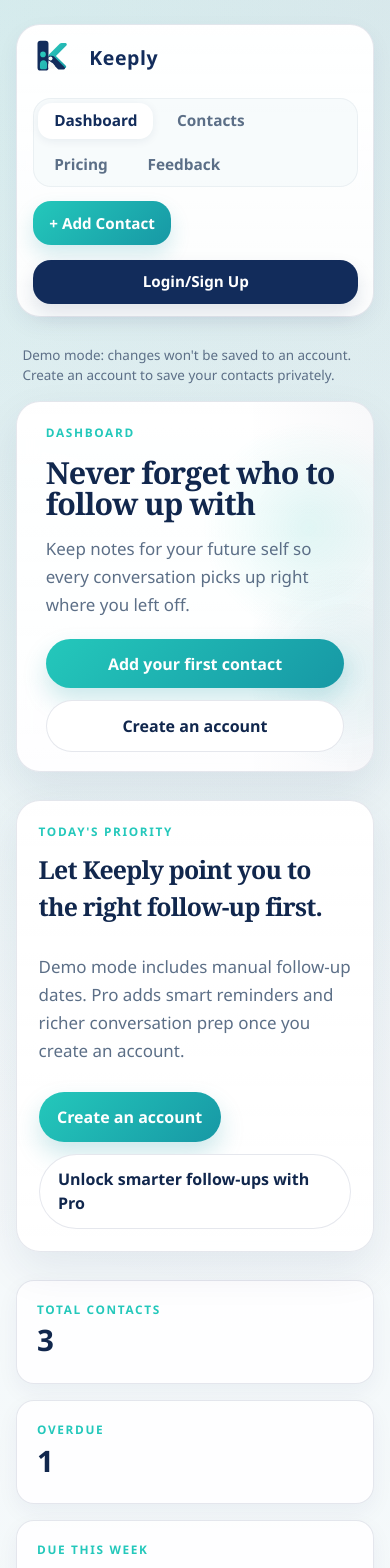
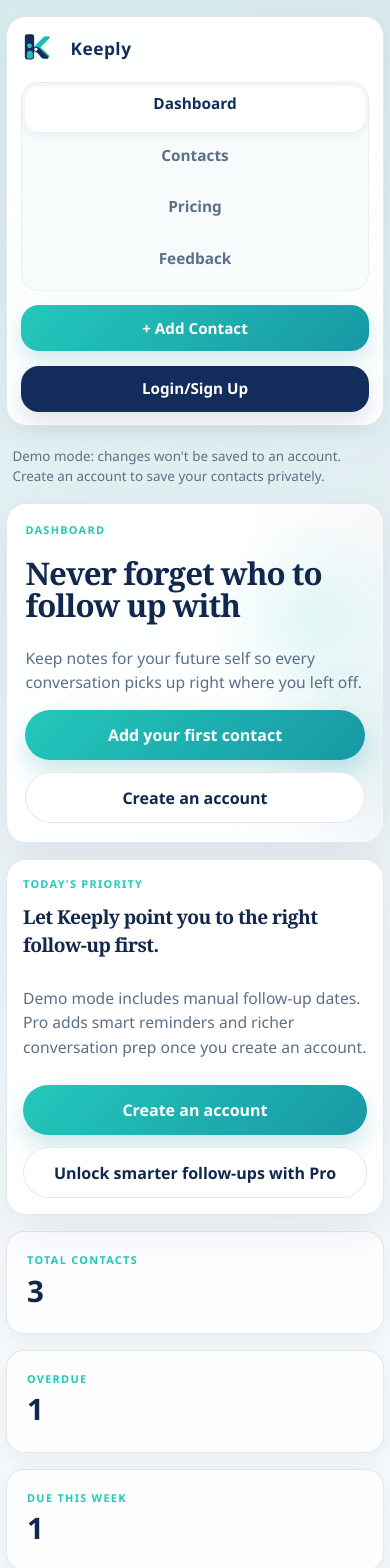
Before and after one commit to whalenmik19-max/Networking-crm, a Next.js app: page / in a window 390 px wide. Shown: the top 1568 px of the page. Built offline with nearby package versions, Linux system fonts and the light colour scheme; no server answers.

Commit message:
Improve mobile and tablet responsiveness

```diff
--- a/app/globals.css
+++ b/app/globals.css
@@ -40,6 +40,7 @@
   color: var(--text);
   font-family: var(--font-body), sans-serif;
   line-height: 1.5;
+  overflow-x: hidden;
 }
 
 a {
@@ -111,6 +112,7 @@
   display: flex;
   align-items: center;
   gap: 0.9rem;
+  min-width: 0;
 }
 
 .nav {
@@ -122,6 +124,7 @@
   border-radius: var(--radius-pill);
   background: rgba(244, 250, 251, 0.72);
   border: 1px solid rgba(18, 44, 91, 0.05);
+  min-width: 0;
 }
 
 .nav-link {
@@ -131,6 +134,7 @@
   font-size: 0.96rem;
   font-weight: 600;
   line-height: 1;
+  text-align: center;
   transition: background-color 160ms ease, color 160ms ease, box-shadow 160ms ease;
 }
 
@@ -303,6 +307,7 @@
   color: var(--muted);
   line-height: 1.65;
   font-size: 1.06rem;
+  overflow-wrap: anywhere;
 }
 
 .hero-actions {
@@ -445,6 +450,7 @@
   display: inline-flex;
   align-items: center;
   justify-content: center;
+  min-height: 48px;
   border-radius: 999px;
   padding: 0.8rem 1.15rem;
   font-weight: 600;
@@ -880,6 +886,8 @@
   display: flex;
   flex-direction: column;
   gap: 0.2rem;
+  min-width: 0;
+  overflow-wrap: anywhere;
 }
 
 .contacts-table-head {
@@ -1009,6 +1017,7 @@
 .field select,
 .field textarea {
   width: 100%;
+  font-size: 16px;
   padding: 0.9rem 1rem;
   border-radius: 18px;
   border: 1px solid var(--border);
@@ -1524,6 +1533,7 @@
   border-radius: var(--radius-card);
   border: 1px solid var(--border);
   background: rgba(255, 255, 255, 0.8);
+  min-width: 0;
 }
 
 .timeline-header {
@@ -1600,6 +1610,14 @@
     white-space: normal;
   }
 
+  .site-header {
+    padding: 1rem;
+  }
+
+  .header-actions {
+    width: 100%;
+  }
+
   .page-header-side-action {
     width: 100%;
     justify-content: flex-start;
@@ -1618,12 +1636,18 @@
     justify-content: flex-start;
   }
 
+  .nav-link,
+  .header-primary-action,
   .nav-auth-button {
     width: 100%;
   }
 
-  .pricing-showcase,
   .pro-inline-banner {
+    align-items: stretch;
+    flex-direction: column;
+  }
+
+  .pricing-showcase {
     grid-template-columns: 1fr;
   }
 
@@ -1636,3 +1660,257 @@
     grid-template-columns: 1fr;
   }
 }
+
+@media (max-width: 1024px) {
+  .app-shell {
+    width: min(1120px, calc(100% - 1.5rem));
+    padding-top: 1rem;
+  }
+
+  .hero,
+  .page-header,
+  .detail-hero {
+    padding: 1.35rem;
+  }
+
+  .content-panel,
+  .table-panel,
+  .form-panel {
+    padding: 1.2rem;
+  }
+
+  .dashboard-grid,
+  .detail-grid,
+  .pricing-grid,
+  .settings-grid,
+  .list-grid {
+    grid-template-columns: 1fr;
+  }
+
+  .detail-column-stack {
+    grid-template-rows: auto;
+  }
+
+  .page-header-balanced {
+    align-items: flex-start;
+  }
+
+  .page-header-side-action {
+    align-self: auto;
+    width: 100%;
+    justify-content: flex-start;
+  }
+
+  .hero-actions-signed-in {
+    align-self: flex-start;
+  }
+}
+
+@media (max-width: 700px) {
+  .app-shell {
+    width: calc(100% - 1rem);
+    padding-bottom: 2.5rem;
+  }
+
+  .site-header {
+    gap: 1rem;
+    margin-bottom: 1.25rem;
+    border-radius: 20px;
+  }
+
+  .brand {
+    min-height: 0;
+  }
+
+  .brand-mark {
+    font-size: 1.08rem;
+  }
+
+  .logo-mark {
+    width: 2.2rem;
+    height: 2.2rem;
+  }
+
+  .page-stack {
+    gap: 1rem;
+  }
+
+  .hero,
+  .page-header,
+  .detail-hero,
+  .content-panel,
+  .table-panel,
+  .form-panel,
+  .empty-page {
+    border-radius: 20px;
+  }
+
+  .hero,
+  .page-header,
+  .detail-hero {
+    padding: 1.15rem;
+    gap: 1rem;
+  }
+
+  .content-panel,
+  .table-panel,
+  .form-panel {
+    padding: 1rem;
+  }
+
+  .hero h1,
+  .page-header h1,
+  .detail-hero h1 {
+    margin: 0.15rem 0 0.5rem;
+    font-size: clamp(1.75rem, 8vw, 2.4rem);
+    line-height: 1.04;
+  }
+
+  .section-copy,
+  .hero-copy,
+  .notes-copy {
+    font-size: 0.98rem;
+    line-height: 1.55;
+  }
+
+  .panel-header h2,
+  .content-panel h2,
+  .compact-form h2 {
+    font-size: 1.2rem;
+  }
+
+  .detail-action-buttons,
+  .hero-actions,
+  .form-actions,
+  .pro-lock-actions {
+    flex-direction: column;
+    align-items: stretch;
+    width: 100%;
+  }
+
+  .detail-action-buttons > *,
+  .hero-actions > *,
+  .form-actions > *,
+  .pro-lock-actions > * {
+    width: 100%;
+  }
+
+  .stats-grid,
+  .prep-grid,
+  .prep-meta-grid {
+    grid-template-columns: 1fr;
+  }
+
+  .prep-card,
+  .prep-card-wide,
+  .prep-meta-wide {
+    grid-column: auto;
+  }
+
+  .contacts-table {
+    gap: 0.75rem;
+  }
+
+  .contacts-table-head {
+    display: none;
+  }
+
+  .contacts-table-row {
+    gap: 0.55rem;
+    padding: 1rem;
+    border: 1px solid var(--border);
+    background: rgba(255, 255, 255, 0.82);
+  }
+
+  .view-cell {
+    justify-content: flex-start;
+    text-align: left;
+  }
+
+  .contact-name-cell {
+    gap: 0.7rem !important;
+  }
+
+  .auth-wrapper {
+    padding: 1rem 0.5rem;
+  }
+
+  .auth-copy,
+  .auth-form {
+    padding: 1.25rem;
+  }
+
+  .auth-switch .button {
+    width: 100%;
+  }
+
+  .notes-panel .inline-notes-form .field textarea {
+    height: 320px;
+    min-height: 320px;
+    max-height: 320px;
+  }
+
+  .timeline {
+    gap: 0.75rem;
+  }
+
+  .timeline-card {
+    gap: 0.75rem;
+  }
+}
+
+@media (max-width: 480px) {
+  .app-shell {
+    width: calc(100% - 0.75rem);
+  }
+
+  .site-header {
+    padding: 0.85rem;
+  }
+
+  .nav {
+    gap: 0.35rem;
+    padding: 0.2rem;
+  }
+
+  .nav-link,
+  .nav-auth-button,
+  .header-primary-action,
+  .button {
+    min-height: 46px;
+    padding-inline: 0.95rem;
+  }
+
+  .eyebrow {
+    font-size: 0.68rem;
+    letter-spacing: 0.12em;
+  }
+
+  .field input,
+  .field select,
+  .field textarea {
+    padding: 0.82rem 0.9rem;
+    border-radius: 16px;
+  }
+
+  .pricing-plan {
+    padding: 1.25rem;
+    border-radius: 24px;
+  }
+
+  .pricing-price-stack {
+    flex-wrap: wrap;
+    gap: 0.35rem;
+  }
+
+  .pricing-feature-list li {
+    align-items: flex-start;
+    gap: 0.65rem;
+  }
+
+  .notes-panel .inline-notes-form .field textarea {
+    height: 280px;
+    min-height: 280px;
+    max-height: 280px;
+  }
+}
```
